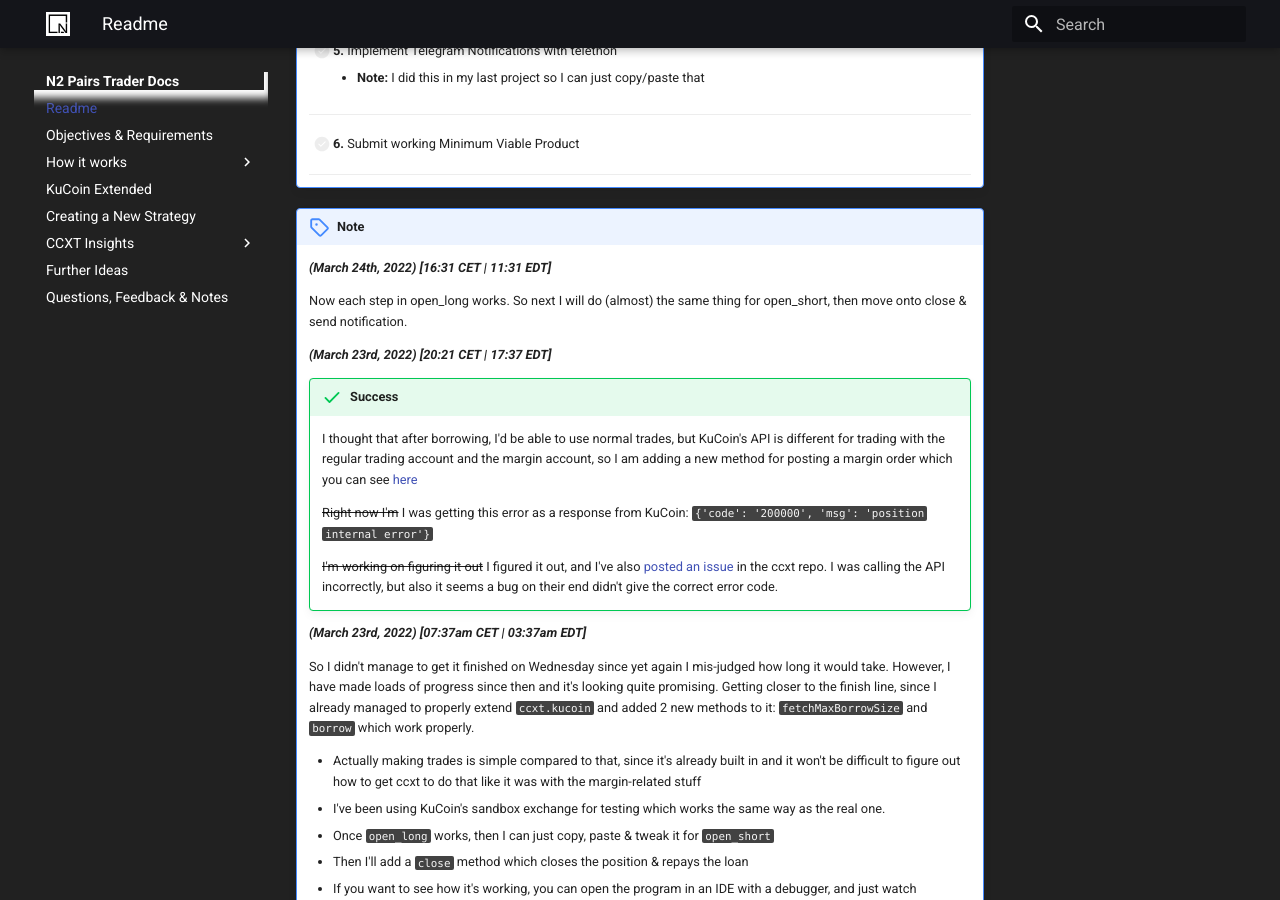
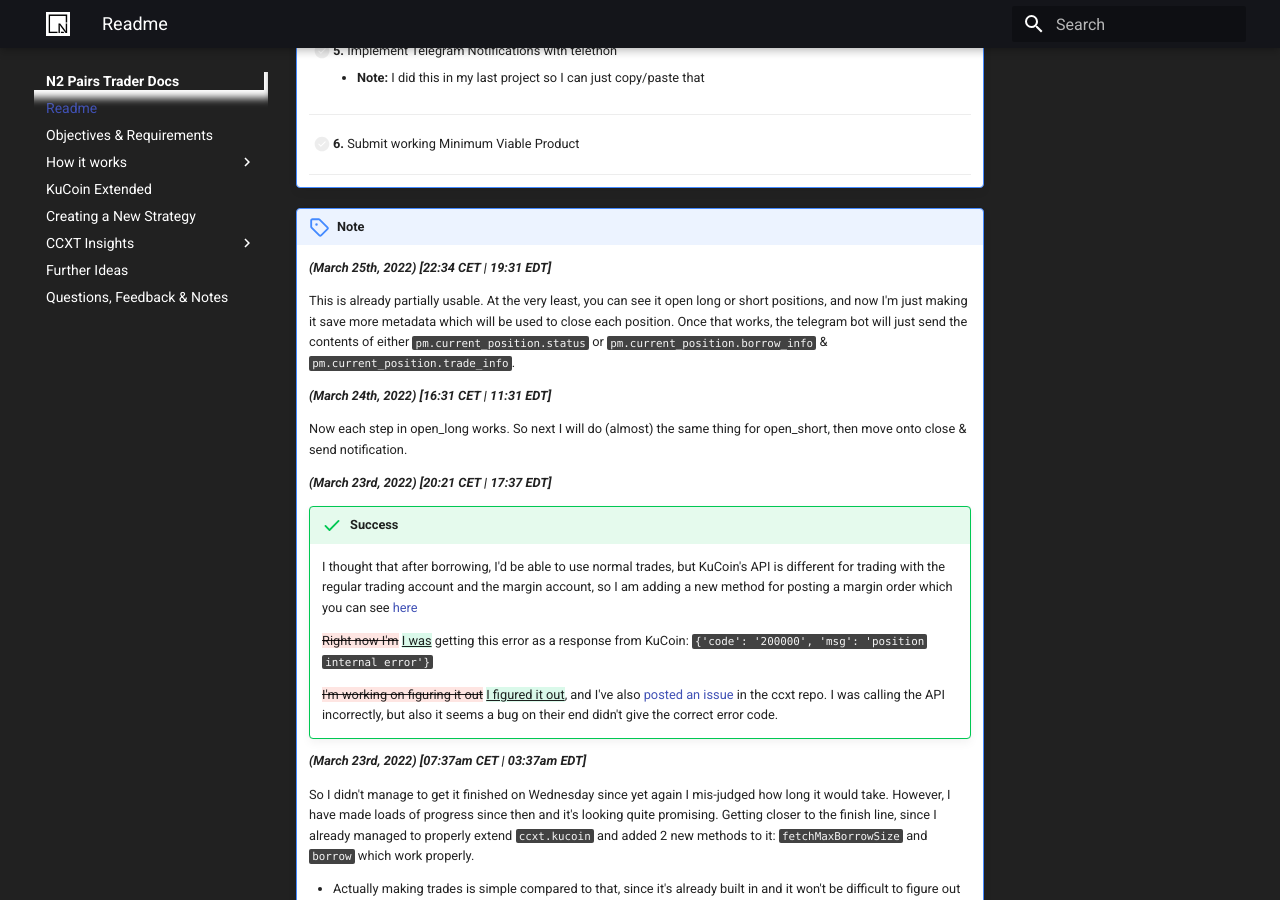
Before and after one commit to N2-Jonathon/n2_pairs_trader, an MkDocs documentation site: the page built from docs/index.md, in a window 1280 px wide and 900 px high, scrolled down 1262 px. Built offline with MkDocs 1.6.1 and Material for MkDocs 9.7.7, drawn with Linux system fonts in a browser that asks for light colours; comment, search, counter and statistics services are not loaded.

Commit message:
Added note in docs: partially usable

````diff
--- a/docs/index.md
+++ b/docs/index.md
@@ -57,6 +57,10 @@
     ---
 
 !!! note
+    ***(March 25th, 2022)***
+    ***[22:34 CET | 19:31 EDT]***
+
+    This is already partially usable. At the very least, you can see it open long or short positions, and now I'm just making it save more metadata which will be used to close each position. Once that works, the telegram bot will just send the contents of either `pm.current_position.status` or `pm.current_position.borrow_info` & `pm.current_position.trade_info`.
 
     ***(March 24th, 2022)***
     ***[16:31 CET | 11:31 EDT]***
@@ -69,12 +73,12 @@
     !!! success
         I thought that after borrowing, I'd be able to use normal trades, but KuCoin's API is different for trading with the regular trading account and the margin account, so I am adding a new method for posting a margin order which you can see [here](/KuCoin_Extended/)
 
-        ~~Right now I'm~~ I was getting this error as a response from KuCoin:
+        {--Right now I'm--} {++I was++} getting this error as a response from KuCoin:
         ```
         {'code': '200000', 'msg': 'position internal error'}
         ```
 
-        ~~I'm working on figuring it out~~ I figured it out, and I've also [posted an issue](https://github.com/ccxt/ccxt/issues/12457) in the ccxt repo. I was calling the API incorrectly, but also it seems a bug on their end didn't give the correct error code.
+        {--I'm working on figuring it out--} {++I figured it out++}, and I've also [posted an issue](https://github.com/ccxt/ccxt/issues/12457) in the ccxt repo. I was calling the API incorrectly, but also it seems a bug on their end didn't give the correct error code.
 
     ***(March 23rd, 2022)***
     ***[07:37am CET | 03:37am EDT]***
--- a/mkdocs.yml
+++ b/mkdocs.yml
@@ -70,3 +70,7 @@
       custom_checkbox: true
   - pymdownx.tilde
   - tables
+  - pymdownx.critic
+  - pymdownx.caret
+  - pymdownx.keys
+  - pymdownx.mark
````
Also changed, not shown: 1 other file.
